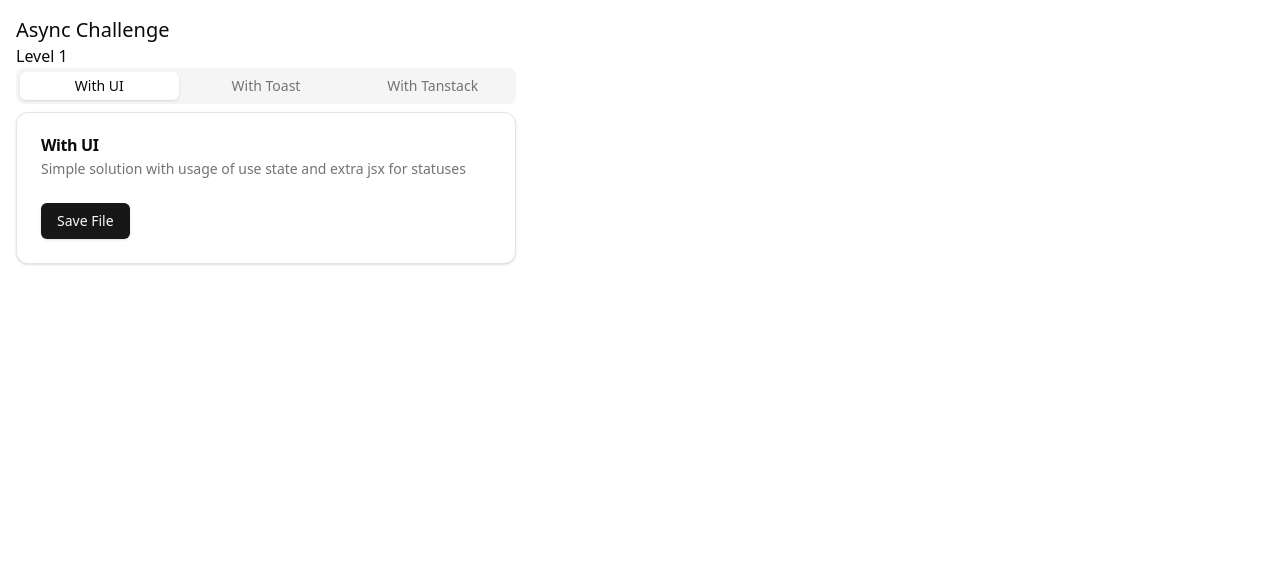
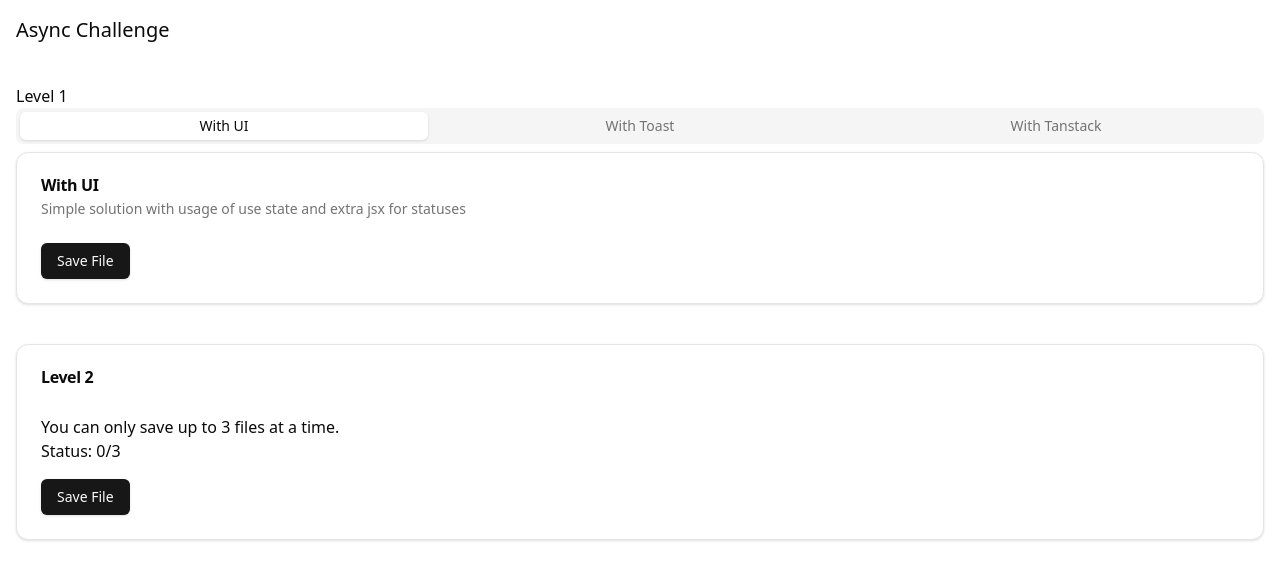
Before and after one commit to sezardino/async-challange, a React (Vite) app: page / in a window 1280 px wide. Shown: the top 580 px of the page. Built offline with nearby package versions, Linux system fonts and the light colour scheme.

Commit message:
feat: add level two solution

```diff
--- a/package.json
+++ b/package.json
@@ -13,6 +13,7 @@
     "@faker-js/faker": "^9.4.0",
     "@radix-ui/react-slot": "^1.1.1",
     "@radix-ui/react-tabs": "^1.1.2",
+    "@radix-ui/react-tooltip": "^1.1.6",
     "@tanstack/react-query": "^5.64.1",
     "@tanstack/react-query-devtools": "^5.64.1",
     "class-variance-authority": "^0.7.1",
--- a/src/App.tsx
+++ b/src/App.tsx
@@ -1,8 +1,9 @@
 import { ReactNode } from "react";
 import { saveFile } from "./api/app";
-import { SolutionWithTanstack } from "./components/solutions/with-tanstack";
-import { SolutionWithToast } from "./components/solutions/with-toast";
-import { SolutionWithUI } from "./components/solutions/with-ui";
+import { SolutionWithTanstack } from "./components/solutions/level-one/with-tanstack";
+import { SolutionWithToast } from "./components/solutions/level-one/with-toast";
+import { SolutionWithUI } from "./components/solutions/level-one/with-ui";
+import { LevelTwoSolution } from "./components/solutions/level-two/solution";
 import {
   Card,
   CardContent,
@@ -48,9 +49,9 @@ function App() {
     <main className="container h-dvh py-4">
       <h1 className="text-xl">Async Challenge</h1>
 
-      <div>
+      <div className="mt-10">
         <h2>Level 1</h2>
-        <Tabs defaultValue={levelOneSolutions[0].id} className="w-[500px]">
+        <Tabs defaultValue={levelOneSolutions[0].id}>
           <TabsList className={cn(`grid w-full grid-cols-3 gap-2`)}>
             {levelOneSolutions.map((solution) => (
               <TabsTrigger key={solution.id} value={solution.id}>
@@ -73,6 +74,16 @@ function App() {
           ))}
         </Tabs>
       </div>
+
+      <Card className="mt-10">
+        <CardHeader>
+          <CardTitle>Level 2</CardTitle>
+          <CardDescription></CardDescription>
+        </CardHeader>
+        <CardContent>
+          <LevelTwoSolution />
+        </CardContent>
+      </Card>
     </main>
   );
 }
--- a/src/components/solutions/with-tanstack.tsx
+++ b/src/components/solutions/level-one/with-tanstack.tsx
@@ -2,7 +2,7 @@ import { useSaveMutation } from "@/hooks/mutations/save";
 import { cn } from "@/lib/utils";
 import { Loader } from "lucide-react";
 import { ComponentPropsWithoutRef } from "react";
-import { Button } from "../ui/button";
+import { Button } from "../../ui/button";
 
 type SolutionWithTanstackProps = ComponentPropsWithoutRef<"section"> & {};
 
--- a/src/components/solutions/with-toast.tsx
+++ b/src/components/solutions/level-one/with-toast.tsx
@@ -2,7 +2,7 @@ import { cn } from "@/lib/utils";
 import { Loader } from "lucide-react";
 import { ComponentPropsWithoutRef, useState } from "react";
 import { toast } from "sonner";
-import { Button } from "../ui/button";
+import { Button } from "../../ui/button";
 
 type SolutionWithToastProps = ComponentPropsWithoutRef<"section"> & {
   onSave: () => Promise<string>;
--- a/src/components/solutions/with-ui.tsx
+++ b/src/components/solutions/level-one/with-ui.tsx
@@ -1,7 +1,7 @@
 import { cn } from "@/lib/utils";
 import { Loader } from "lucide-react";
 import { ComponentPropsWithoutRef, useState } from "react";
-import { Button } from "../ui/button";
+import { Button } from "../../ui/button";
 
 type ResponseStatus = {
   isSuccess: boolean;
--- /dev/null
+++ b/src/components/solutions/level-two/solution.tsx
@@ -0,0 +1,69 @@
+import {
+  Tooltip,
+  TooltipContent,
+  TooltipTrigger,
+} from "@/components/ui/tooltip";
+import { useSaveMutation } from "@/hooks/mutations/save";
+import { cn } from "@/lib/utils";
+import { Loader } from "lucide-react";
+import { ComponentPropsWithoutRef, useState } from "react";
+import { Button } from "../../ui/button";
+
+type LevelTwoSolutionProps = ComponentPropsWithoutRef<"section"> & {};
+
+const MAX_PARALLEL_REQUESTS_COUNT = 3;
+
+export const LevelTwoSolution = (props: LevelTwoSolutionProps) => {
+  const { className, ...rest } = props;
+
+  const [requests, setRequests] = useState<string[]>([]);
+
+  const { mutateAsync: save } = useSaveMutation();
+
+  const saveHandler = async () => {
+    if (requests.length >= MAX_PARALLEL_REQUESTS_COUNT) return;
+
+    const requestId = crypto.randomUUID();
+
+    try {
+      setRequests((prev) => [...prev, requestId]);
+      await save();
+    } catch {
+      // inform user about error, in this solution I use tanstack, tanstack handle error in mutation
+    } finally {
+      setRequests((prev) => prev.filter((id) => id !== requestId));
+    }
+  };
+
+  const requestLimitExceeded = requests.length >= MAX_PARALLEL_REQUESTS_COUNT;
+
+  return (
+    <section {...rest} className={cn("", className)}>
+      <h3>You can only save up to 3 files at a time.</h3>
+      <p>
+        Status: {requests.length}/{MAX_PARALLEL_REQUESTS_COUNT}
+      </p>
+      <Tooltip>
+        <TooltipTrigger asChild>
+          <span className="inline-block mt-4">
+            <Button disabled={requestLimitExceeded} onClick={saveHandler}>
+              {!requestLimitExceeded && "Save File"}
+              {requestLimitExceeded && (
+                <>
+                  Saving...
+                  <Loader className="ml-2 animate-spin" />
+                </>
+              )}
+            </Button>
+          </span>
+        </TooltipTrigger>
+        <TooltipContent
+          asChild
+          className={cn(!requestLimitExceeded && "hidden")}
+        >
+          <p>Hold your horses, cowboy!</p>
+        </TooltipContent>
+      </Tooltip>
+    </section>
+  );
+};
--- /dev/null
+++ b/src/components/ui/tooltip.tsx
@@ -0,0 +1,30 @@
+import * as React from "react"
+import * as TooltipPrimitive from "@radix-ui/react-tooltip"
+
+import { cn } from "@/lib/utils"
+
+const TooltipProvider = TooltipPrimitive.Provider
+
+const Tooltip = TooltipPrimitive.Root
+
+const TooltipTrigger = TooltipPrimitive.Trigger
+
+const TooltipContent = React.forwardRef<
+  React.ElementRef<typeof TooltipPrimitive.Content>,
+  React.ComponentPropsWithoutRef<typeof TooltipPrimitive.Content>
+>(({ className, sideOffset = 4, ...props }, ref) => (
+  <TooltipPrimitive.Portal>
+    <TooltipPrimitive.Content
+      ref={ref}
+      sideOffset={sideOffset}
+      className={cn(
+        "z-50 overflow-hidden rounded-md bg-primary px-3 py-1.5 text-xs text-primary-foreground animate-in fade-in-0 zoom-in-95 data-[state=closed]:animate-out data-[state=closed]:fade-out-0 data-[state=closed]:zoom-out-95 data-[side=bottom]:slide-in-from-top-2 data-[side=left]:slide-in-from-right-2 data-[side=right]:slide-in-from-left-2 data-[side=top]:slide-in-from-bottom-2",
+        className
+      )}
+      {...props}
+    />
+  </TooltipPrimitive.Portal>
+))
+TooltipContent.displayName = TooltipPrimitive.Content.displayName
+
+export { Tooltip, TooltipTrigger, TooltipContent, TooltipProvider }
--- a/src/main.tsx
+++ b/src/main.tsx
@@ -5,13 +5,16 @@ import "./styles/index.css";
 
 import App from "./App.tsx";
 
+import { TooltipProvider } from "@radix-ui/react-tooltip";
 import { Toaster } from "./components/ui/sonner.tsx";
 import { TanstackQueryProvider } from "./libs/tanstack-query/provider.tsx";
 
 createRoot(document.getElementById("root")!).render(
   <StrictMode>
     <TanstackQueryProvider>
-      <App />
+      <TooltipProvider delayDuration={0}>
+        <App />
+      </TooltipProvider>
       <Toaster position="top-right" />
     </TanstackQueryProvider>
   </StrictMode>
```
Also changed, not shown: 1 other file (tests, documents, lock files or other folders).
